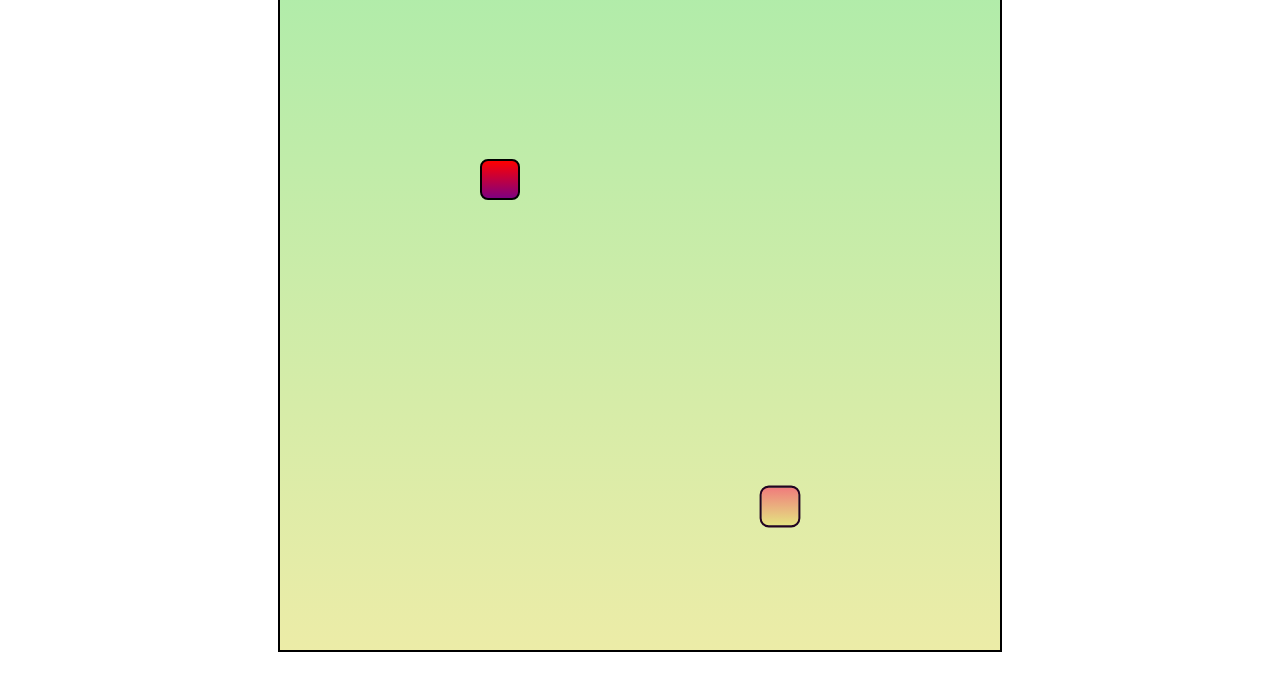
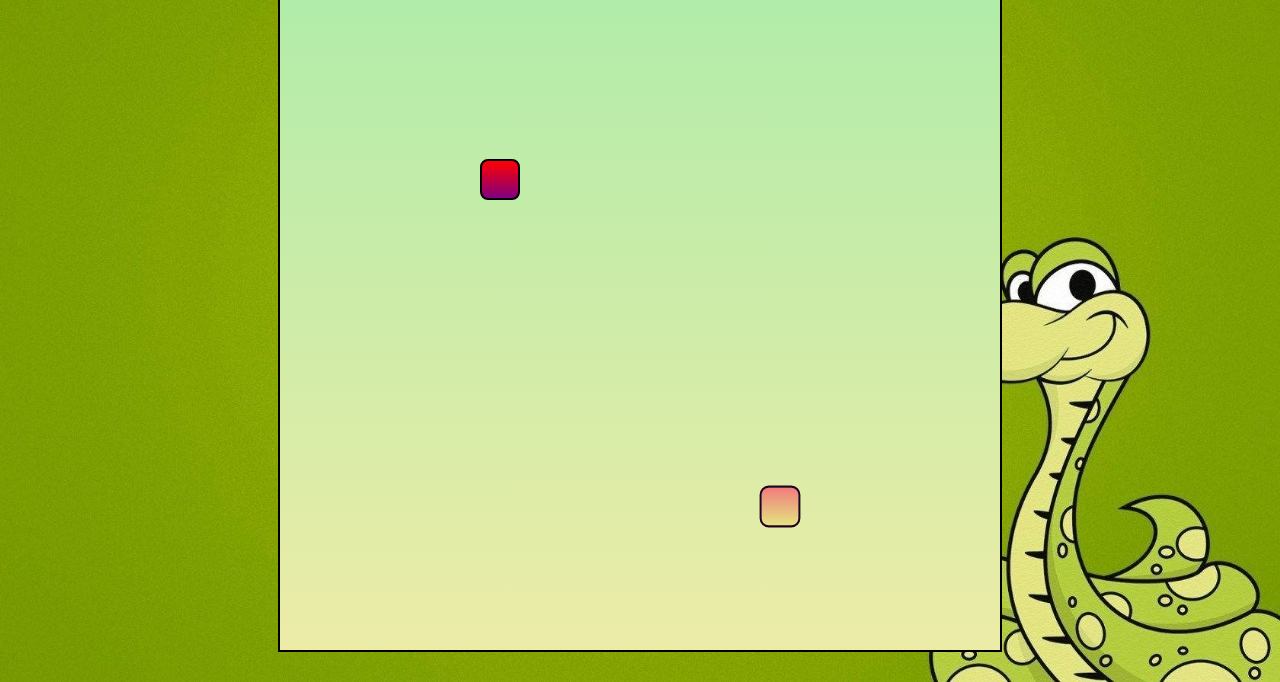
Before and after one commit to DanishDevelope/My-Projects, a plain HTML site: page index.html in a window 1280 px wide. Shown: the part 118-800 px from the top of the page. Drawn offline with Linux system fonts and the light colour scheme; a web font is replaced by a local one.

Commit message:
Update style.css

```diff
--- a/style.css
+++ b/style.css
@@ -5,7 +5,7 @@
 }
 
 .body{
-    background: url("/Assets/Background_Img.jpg");
+    background: url("/Background_Img.jpg");
     min-height: 100vh;
     background-size: 100vw 100vh;
     background-repeat: no-repeat;
```
